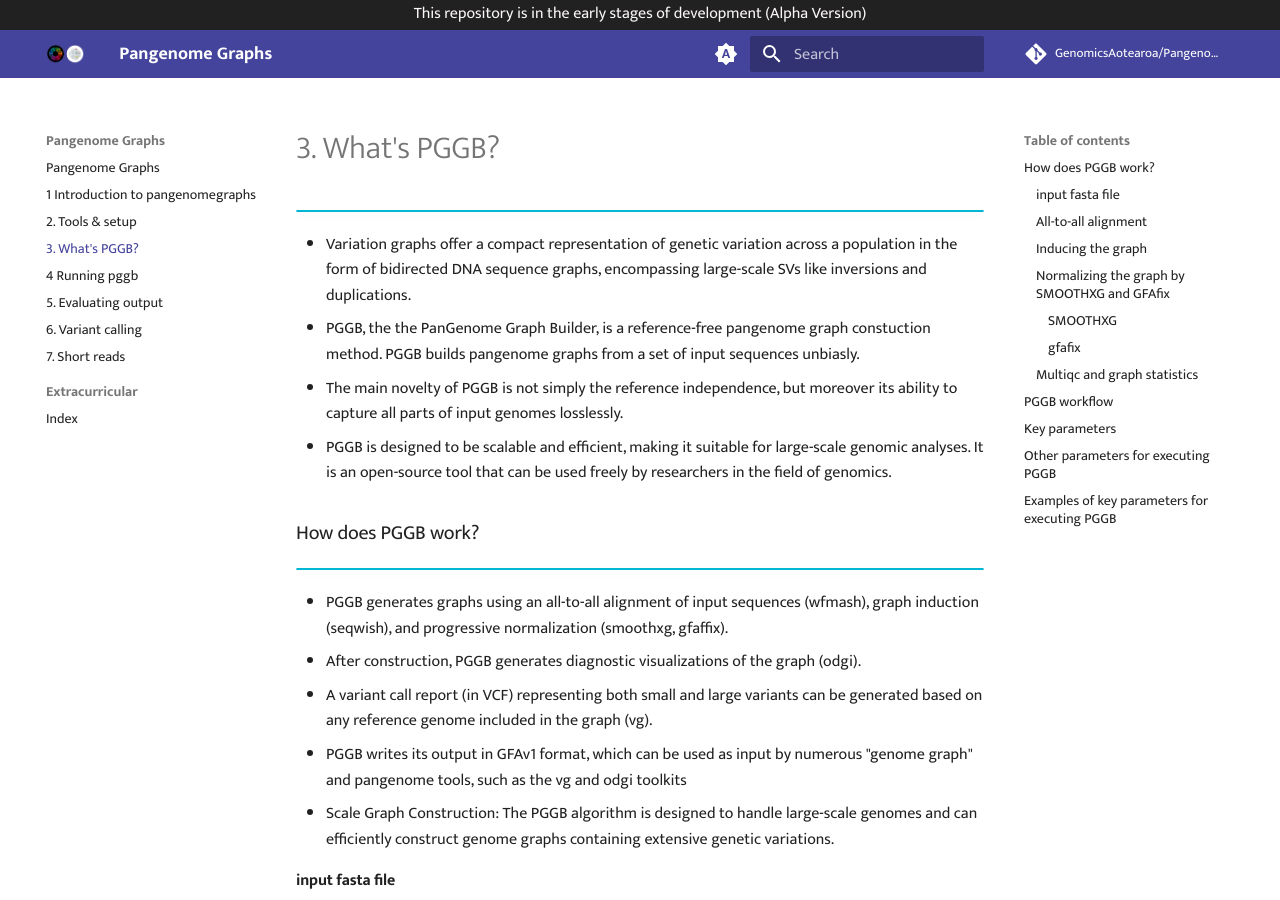
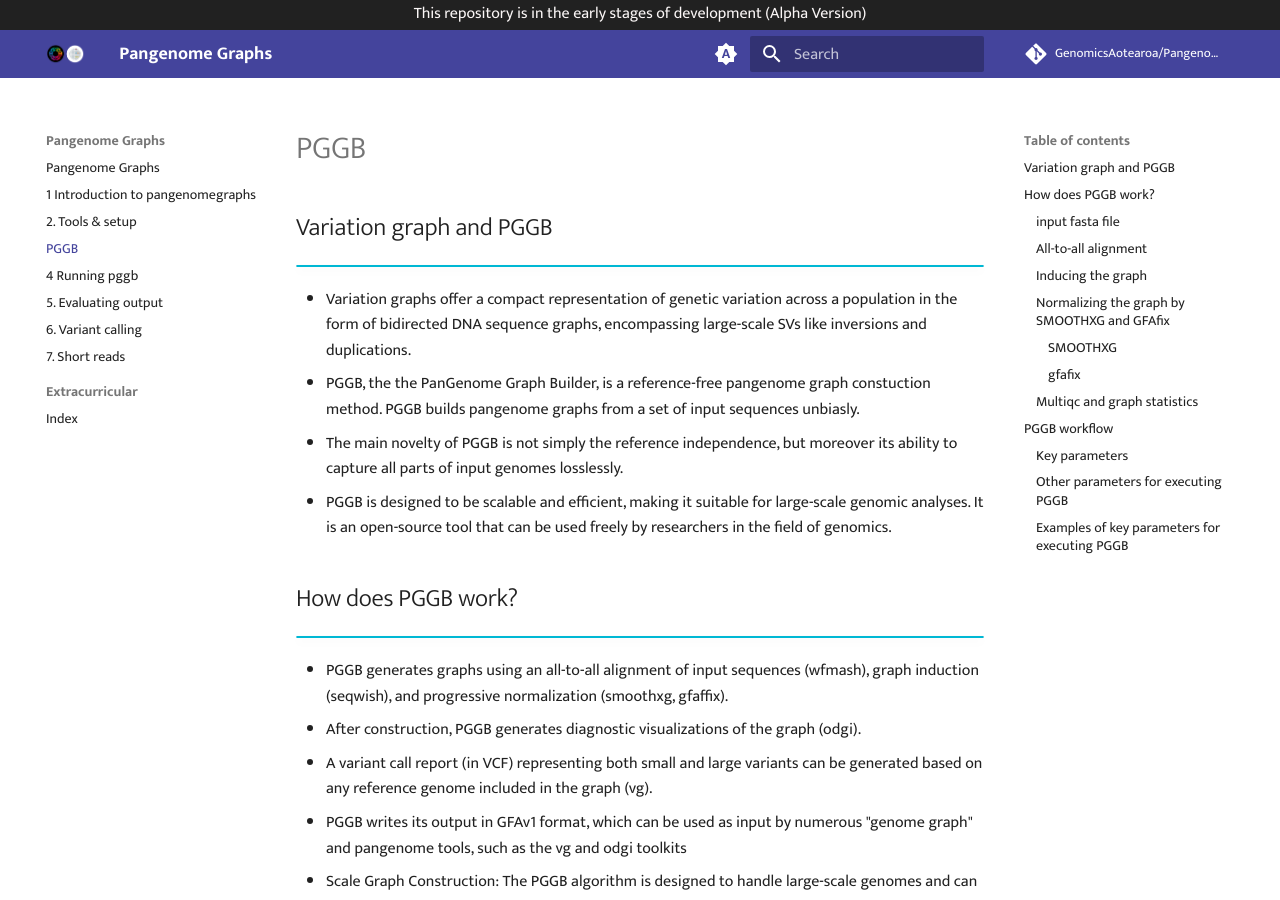
Before and after one commit to GenomicsAotearoa/Pangenome-Graphs-Workshop, an MkDocs documentation site: the page built from docs/3_Introduction_to_pggb.md, in a window 1280 px wide and 900 px high. Built offline with MkDocs 1.6.1 and Material for MkDocs 9.7.7, drawn with Linux system fonts in a browser that asks for light colours; comment, search, counter and statistics services are not loaded.

Commit message:
Update 3_Introduction_to_pggb.md

```diff
--- a/docs/3_Introduction_to_pggb.md
+++ b/docs/3_Introduction_to_pggb.md
@@ -1,4 +1,6 @@
-# 3. What's PGGB?
+# PGGB
+
+## Variation graph and PGGB
 !!! info ""
 
 - Variation graphs offer a compact representation of genetic variation across a population in the form of bidirected DNA sequence graphs, encompassing large-scale SVs like inversions and duplications.
@@ -7,7 +9,7 @@
 - PGGB is designed to be scalable and efficient, making it suitable for large-scale genomic analyses. It is an open-source tool that can be used freely by researchers in the field of genomics.
 
 
-### How does PGGB work?
+## How does PGGB work?
 !!! info ""
 
 - PGGB generates graphs using an all-to-all alignment of input sequences (wfmash), graph induction (seqwish), and progressive normalization (smoothxg, gfaffix).
@@ -17,12 +19,12 @@
 - Scale Graph Construction: The PGGB algorithm is designed to handle large-scale genomes and can efficiently construct genome graphs containing extensive genetic variations.
 
 
-#### input fasta file
+### input fasta file
 !!! info ""
 
 ![bacterial-pangenome](theme_figures/PGGB_workflow_1_small.png)
 
-#### All-to-all alignment
+### All-to-all alignment
 !!! info ""
 
 Generally, refers to the process of aligning all sequences in a given set against each other, rather than aligning them to a single reference sequence.
@@ -30,7 +32,7 @@ We begin with an alignment with `wfmash`. This compares all sequences to each ot
 
 ![bacterial-pangenome](theme_figures/PGGB_workflow_2_small.png)
 
-#### Inducing the graph
+### Inducing the graph
 !!! info ""
 
 Refers to the process of constructing the genome graph by progressively integrating genetic variants into a reference genome.
@@ -38,12 +40,12 @@ These base-level alignments are converted into a graph with `seqwish`. A filter
 
 ![bacterial-pangenome](theme_figures/PGGB_workflow_3_small.png)
 
-#### Normalizing the graph by SMOOTHXG and GFAfix
+### Normalizing the graph by SMOOTHXG and GFAfix
 !!! info ""
 
 This process aims to optimize the structure and representation of the genome graph by resolving redundant or overlapping elements. This step is typically performed after the initial construction of the graph.
 
-##### SMOOTHXG
+#### SMOOTHXG
 !!! info ""
 
 Through a series of passes over the pangenome, SMOOTHXG reshapes the graph to reduce local complexity and underalignment. This resolves key problems encountered in earlier attempts to implement all-vs-all alignment based graph construction, which typically resulted in very complex, looping, graph motifs at small scales, and redundancy caused by match filtering.
@@ -52,7 +54,7 @@ The normalization process in PGGB involves several steps, which may vary dependi
 2.	Edge Optimization: Edges represent connections between nodes. During normalization, the edges are optimized to minimize redundancy and improve the efficiency of the graph. This can include merging or repositioning edges to create a more streamlined and accurate representation of the genome.
 ![bacterial-pangenome](theme_figures/PGGB_workflow_4_small.png)
 
-##### gfafix
+#### gfafix
 !!! info ""
 
 3.	Compact Representation: Normalization aims to reduce the overall size of the graph by compacting the representation. This can involve compressing repetitive regions or simplifying complex structures while preserving the essential information and variant representation.
@@ -61,14 +63,14 @@ The normalization process in PGGB involves several steps, which may vary dependi
 
 
 
-#### Multiqc and graph statistics
+### Multiqc and graph statistics
 !!! info ""
 
 ![bacterial-pangenome](theme_figures/PGGB_workflow_6_small.png)
 
 
 
-### PGGB workflow
+## PGGB workflow
 !!! info ""
 
 ![bacterial-pangenome](theme_figures/PGGB_workflow_7_small.png)
```
